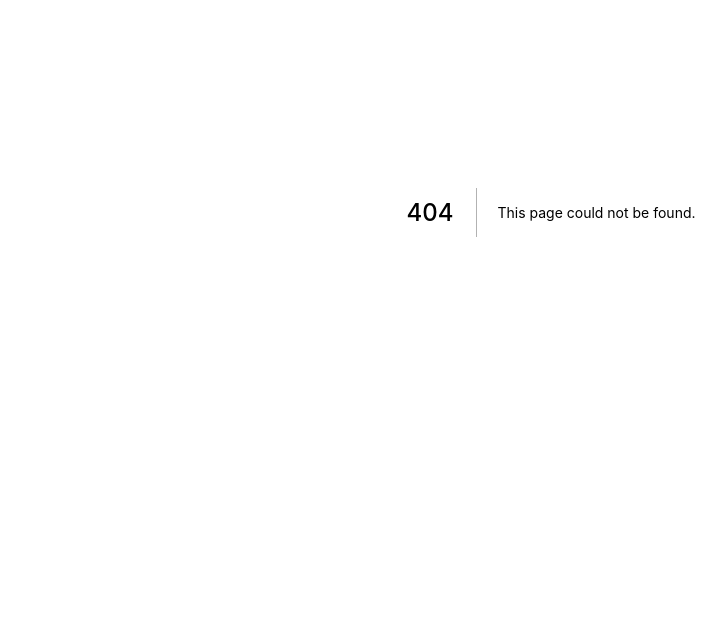
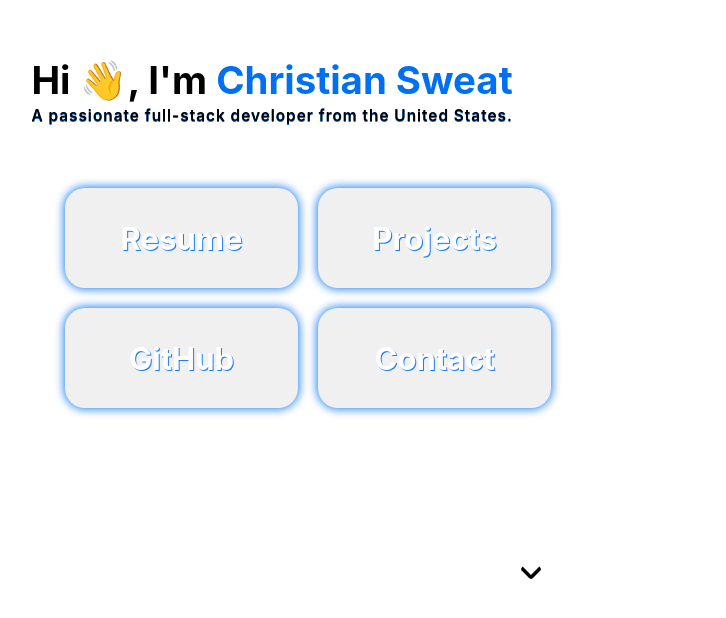
Before and after one commit to csweat03/sweat-portfolio, a Next.js app: page /components/IntroStart in a window 1280 px wide. Before the commit this address had no page. Shown: the part 188-806 px from the top of the page, without its empty margins (89-815 px from the left). Built offline with nearby package versions, Linux system fonts and the light colour scheme.

Commit message:
Added AnimArrow (and CSS) added test to IntroStart

```diff
--- /dev/null
+++ b/pages/components/AnimArrow.js
@@ -0,0 +1,7 @@
+import styles from './AnimArrow.module.css'
+
+export default function AnimArrow() {
+    return (
+        <div className={styles.downarrow}></div>
+    );
+}
--- /dev/null
+++ b/pages/components/AnimArrow.module.css
@@ -0,0 +1,31 @@
+.downarrow {
+    position: absolute;
+    top: calc(100vh - 55px);
+    left: calc(50% - 20px);
+    animation: jumpInfinite 1s infinite;
+}
+
+.downarrow:after {
+    content: " ";
+    position: absolute;
+    top: 4px;
+    left: -8px;
+    width: 12px;
+    height: 12px;
+    border-bottom: 4px solid;
+    border-right: 4px solid;
+    border-radius: 4px;
+    transform: rotateZ(45deg);
+}
+
+@keyframes jumpInfinite {
+    10% {
+      margin-top: 0;
+    }
+    50% {
+      margin-top: 8px;
+    }
+    90% {
+      margin-top: 0px;
+    }
+  }
--- /dev/null
+++ b/pages/components/IntroStart.js
@@ -0,0 +1,60 @@
+import IntroText from './IntroText'
+import LargeButton from './LargeButton'
+import AnimArrow from './AnimArrow'
+
+const styles = {
+    introStart: {
+        "margin": "auto",
+        "float": "left",
+        "padding": "15vw 6.25vw"
+    },
+    container: {
+        "display": "inline-block",
+        "margin-bottom": "80vh"
+    }
+}
+
+export default function IntroStart() {
+    return (
+          <div style={styles.introStart}>
+            <div style={styles.container}>
+                <IntroText />
+                <div style={{
+                    "float": "left",
+                    "padding": "0px 5vw",
+                    "width": "auto"}}>
+                    <LargeButton scale="3" text="Resume" link="https://www.google.com" />
+                    <LargeButton scale="3" text="Projects" link="https://www.google.com" />
+                </div>
+                <div style={{
+                    "float": "left",
+                    "padding": "0px 5vw",
+                    "width": "auto"}}>
+                    <LargeButton scale="3" text="GitHub" link="https://www.google.com" />
+                    <LargeButton scale="3" text="Contact" link="https://www.google.com" />
+                </div>
+                <AnimArrow />
+            </div>
+            <div style={styles.container}>
+                <div>
+                <IntroText /><IntroText /><IntroText /><IntroText />
+                </div>
+            </div>
+            <div style={styles.container}>
+                <div>
+                <IntroText /><IntroText /><IntroText /><IntroText />
+                </div>
+            </div>
+            <div style={styles.container}>
+                <div>
+                <IntroText /><IntroText /><IntroText /><IntroText />
+                </div>
+            </div>
+            <div style={styles.container}>
+                <div>
+                <IntroText /><IntroText /><IntroText /><IntroText />
+                </div>
+            </div>
+          </div>
+    );
+  }
--- /dev/null
+++ b/pages/components/IntroText.js
@@ -0,0 +1,31 @@
+const styles = {
+  introText: {
+    "margin": "auto",
+    "float": "left",
+    "padding": "4vw 3vw"
+  },
+  h1: {
+    "letterSpacing": "0px",
+    "fontSize": "3vw",
+    "margin": "2px"
+  },
+  h3: {
+    "letterSpacing": "1px",
+    "fontSize": "1.2vw",
+    "margin": "2px",
+    "fontWeight": "600",
+    "textShadow": "0px 1px #0070f3"
+  },
+  accent: {
+    "color": "#0070f3",
+  }
+}
+
+export default function IntroText() {
+  return (
+        <div style={styles.introText}>
+          <h1 style={styles.h1}>Hi 👋, I'm <span style={styles.accent}>Christian Sweat</span></h1>
+          <h3 style={styles.h3}>A passionate full-stack developer from the United States.</h3>
+        </div>
+  );
+}
```
